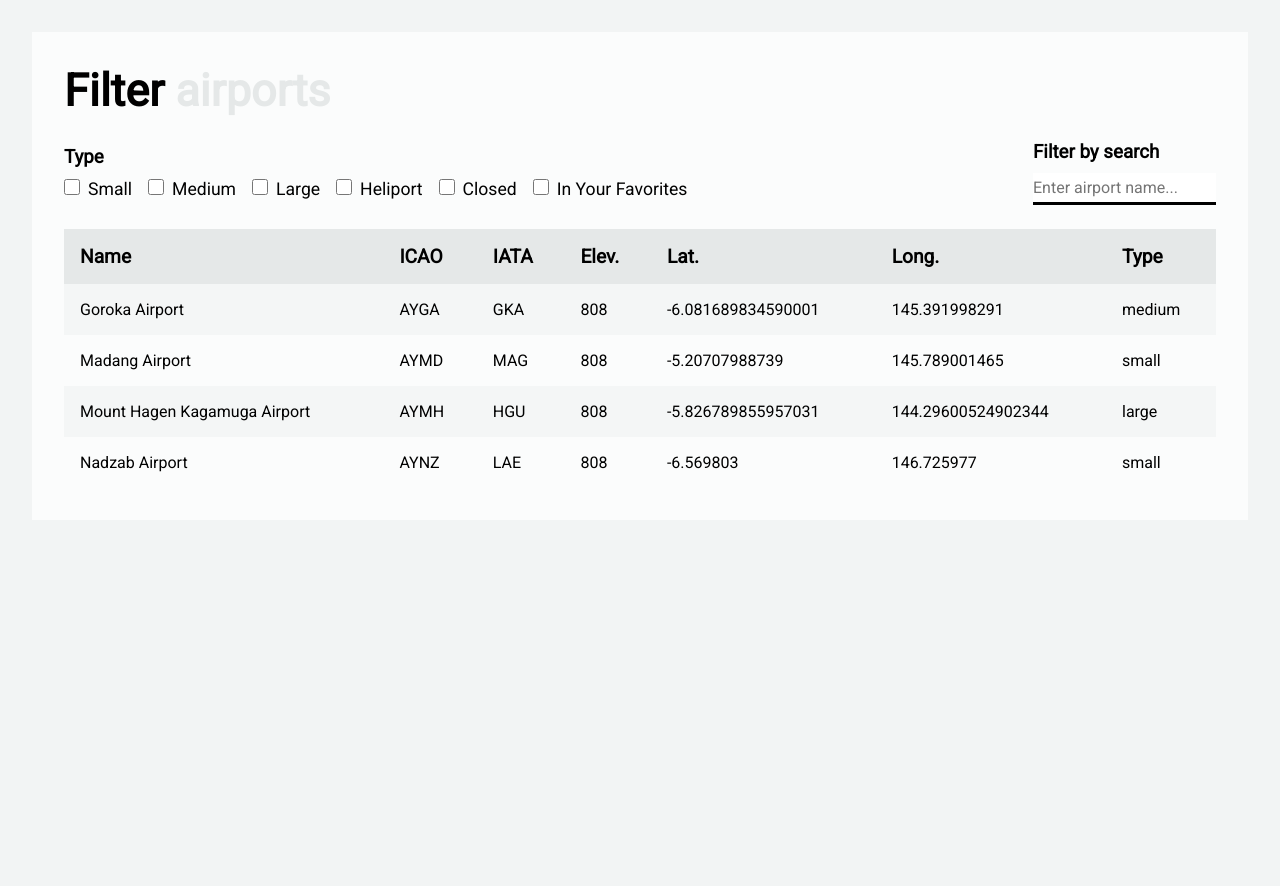
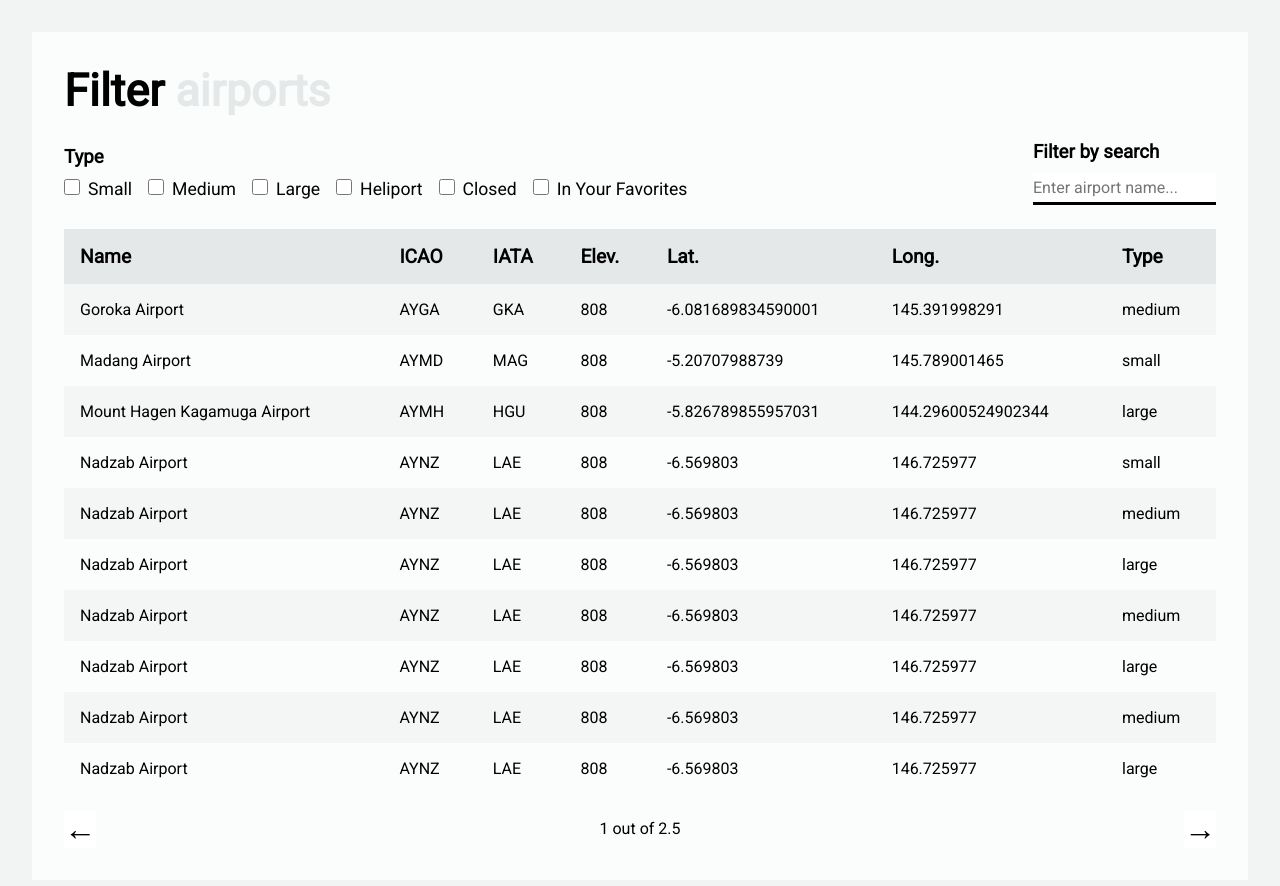
Before and after one commit to ganesh1172/airport-filters, a Vue app: page / in a window 1280 px wide. Shown: the top 886 px of the page. Before the commit the page ends 800 px from the top, so only its background shows below. Built offline with nearby package versions, Linux system fonts and the light colour scheme.

Commit message:
implemented pagination

```diff
--- a/src/App.vue
+++ b/src/App.vue
@@ -47,6 +47,14 @@
         </tbody>
       </table>
     </div>
+    <div class="pagination">
+      <button @click="pagination(-1)">&#8592;</button>
+      <p>
+        {{ startRow / rowsPerPage + 1 }} out of
+        {{ filteredData.length / rowsPerPage }}
+      </p>
+      <button @click="pagination(1)">&#8594;</button>
+    </div>
   </div>
 </template>
 
@@ -66,6 +74,8 @@ export default {
         "closed",
         "in your favorites",
       ],
+      startRow: 0,
+      rowsPerPage: 4,
     };
   },
   computed: {
@@ -78,6 +88,16 @@ export default {
           (airdata) =>
             !this.checkType.length || this.checkType.includes(airdata.type)
         );
+    },
+  },
+  methods: {
+    pagination(amount) {
+      let newStartRow = this.startRow + amount * this.rowsPerPage;
+      console.log("newStartRow", newStartRow);
+      if (newStartRow >= 0 && newStartRow < this.filteredData.length) {
+        this.startRow = newStartRow;
+        console.log("new", newStartRow);
+      }
     },
   },
 };
@@ -178,6 +198,20 @@ tbody tr:hover {
   background-color: #e5e8e8;
 }
 
+.pagination {
+  display: flex;
+  justify-content: space-between;
+  margin-top: 1rem;
+  align-items: center;
+}
+
+.pagination button {
+  cursor: pointer;
+  border: none;
+  background-color: #fff;
+  font-size: 2rem;
+}
+
 @media screen and (max-width: 768px) {
   .container {
     margin: 1rem;
--- a/src/data.json
+++ b/src/data.json
@@ -66,5 +66,107 @@
       "type": "small",
       "source": "OurAirports",
       "elevation": 808
+    },
+    {
+      "id": 5,
+      "name": "Nadzab Airport",
+      "city": "Nadzab",
+      "country": "Papua New Guinea",
+      "iata": "LAE",
+      "icao": "AYNZ",
+      "latitude": -6.569803,
+      "longitude": 146.725977,
+      "altitude": 239,
+      "timezone": 10,
+      "dst": "U",
+      "tz": "Pacific/Port_Moresby",
+      "type": "medium",
+      "source": "OurAirports",
+      "elevation": 808
+    },
+    {
+      "id": 6,
+      "name": "Nadzab Airport",
+      "city": "Nadzab",
+      "country": "Papua New Guinea",
+      "iata": "LAE",
+      "icao": "AYNZ",
+      "latitude": -6.569803,
+      "longitude": 146.725977,
+      "altitude": 239,
+      "timezone": 10,
+      "dst": "U",
+      "tz": "Pacific/Port_Moresby",
+      "type": "large",
+      "source": "OurAirports",
+      "elevation": 808
+    },
+    {
+      "id": 7,
+      "name": "Nadzab Airport",
+      "city": "Nadzab",
+      "country": "Papua New Guinea",
+      "iata": "LAE",
+      "icao": "AYNZ",
+      "latitude": -6.569803,
+      "longitude": 146.725977,
+      "altitude": 239,
+      "timezone": 10,
+      "dst": "U",
+      "tz": "Pacific/Port_Moresby",
+      "type": "medium",
+      "source": "OurAirports",
+      "elevation": 808
+    },
+    {
+      "id": 8,
+      "name": "Nadzab Airport",
+      "city": "Nadzab",
+      "country": "Papua New Guinea",
+      "iata": "LAE",
+      "icao": "AYNZ",
+      "latitude": -6.569803,
+      "longitude": 146.725977,
+      "altitude": 239,
+      "timezone": 10,
+      "dst": "U",
+      "tz": "Pacific/Port_Moresby",
+      "type": "large",
+      "source": "OurAirports",
+      "elevation": 808
+    },
+    {
+      "id": 9,
+      "name": "Nadzab Airport",
+      "city": "Nadzab",
+      "country": "Papua New Guinea",
+      "iata": "LAE",
+      "icao": "AYNZ",
+      "latitude": -6.569803,
+      "longitude": 146.725977,
+      "altitude": 239,
+      "timezone": 10,
+      "dst": "U",
+      "tz": "Pacific/Port_Moresby",
+      "type": "medium",
+      "source": "OurAirports",
+      "elevation": 808
+    },
+    {
+      "id": 10,
+      "name": "Nadzab Airport",
+      "city": "Nadzab",
+      "country": "Papua New Guinea",
+      "iata": "LAE",
+      "icao": "AYNZ",
+      "latitude": -6.569803,
+      "longitude": 146.725977,
+      "altitude": 239,
+      "timezone": 10,
+      "dst": "U",
+      "tz": "Pacific/Port_Moresby",
+      "type": "large",
+      "source": "OurAirports",
+      "elevation": 808
     }
 ]
```
